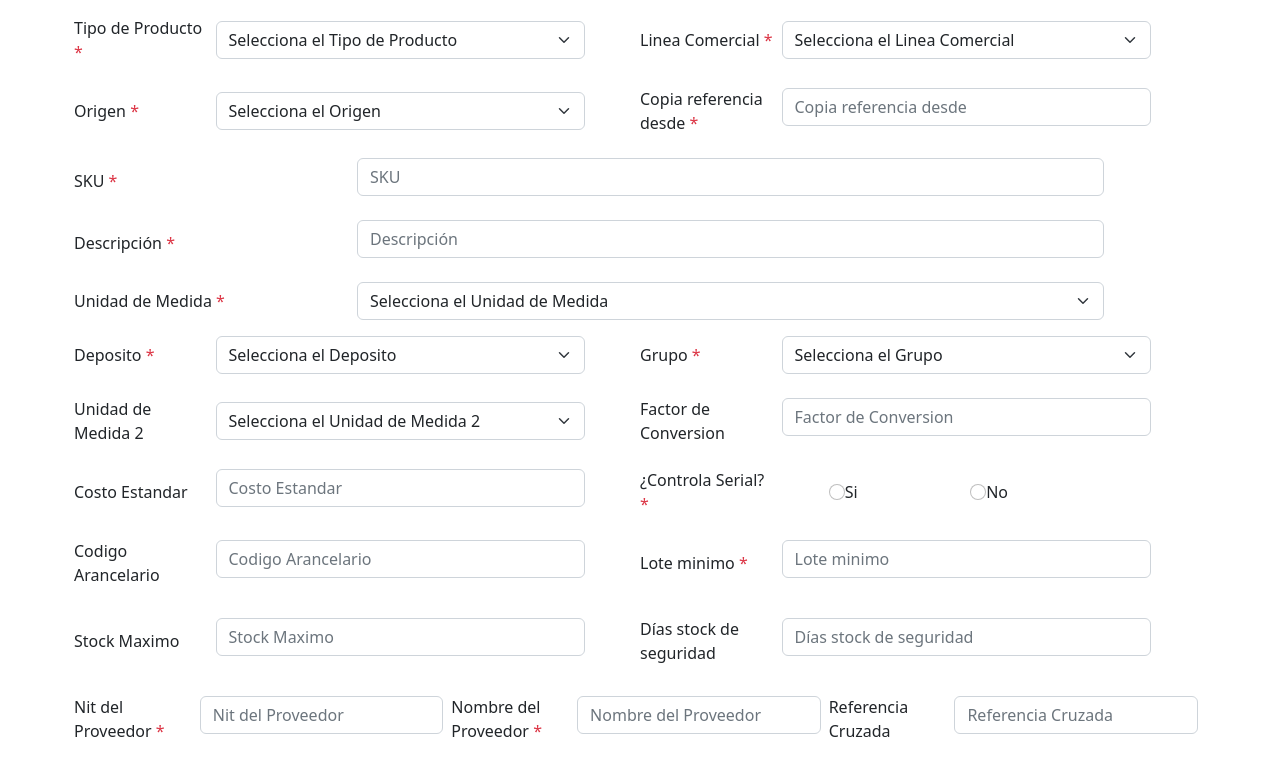
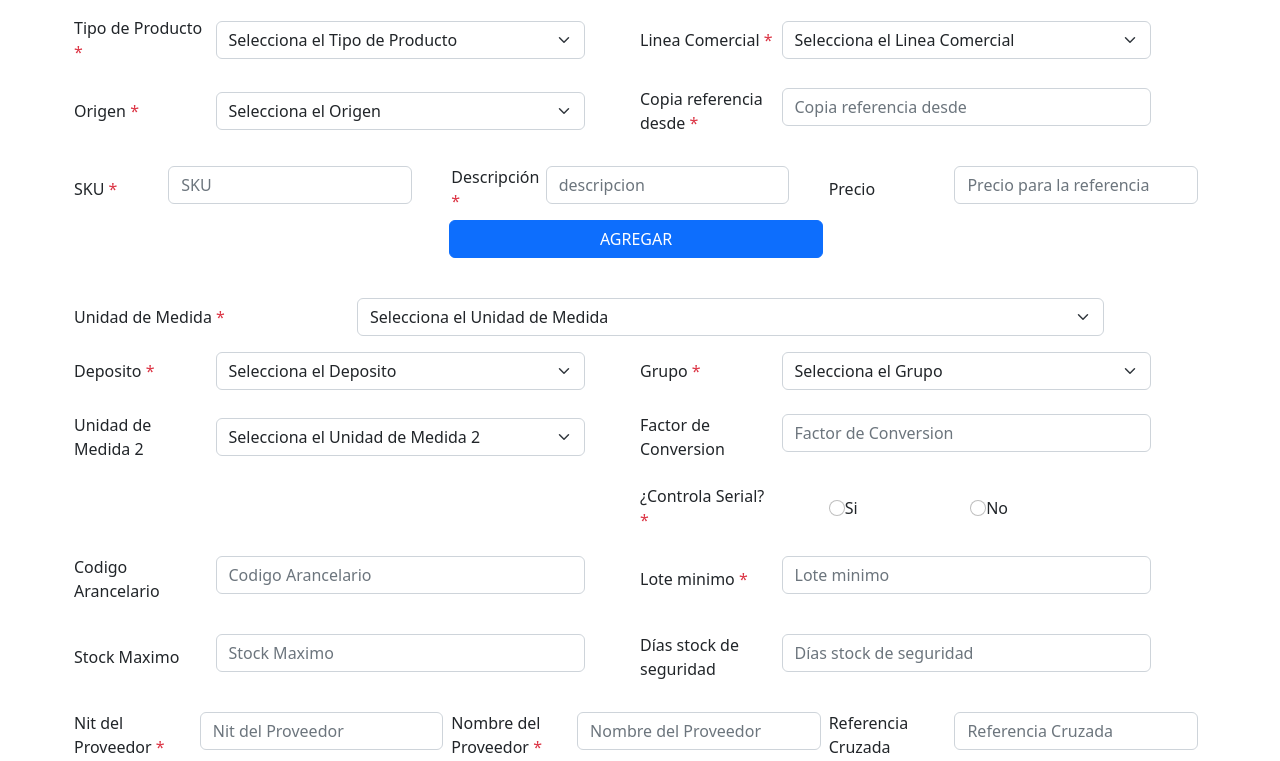
Before and after one commit to DesarrolloProgen/Creacion-Referencias, a React (Create React App) app: page / in a window 1280 px wide. Shown: the top 761 px of the page. Built offline with nearby package versions, Linux system fonts and the light colour scheme.

Commit message:
Some references

```diff
--- a/src/components/main.jsx
+++ b/src/components/main.jsx
@@ -7,6 +7,7 @@ import InputRadio from "./radio";
 import Select from "./select";
 import Swal from "sweetalert2";
 import axios from "axios";
+import Referencias from "./referencias";
 
 const Main = () => {
   const {
@@ -19,10 +20,13 @@ const Main = () => {
   } = useForm();
   const [showOrigen, setShowOrigen] = useState();
   const [proveedores, setProveedores] = useState([]);
+  const [referencias, setReferencias] = useState([]);
+
   const [venta, setVenta] = useState(false);
   console.log(venta)
   const onSubmit = (data) => {
     setValue("proveedores", proveedores);
+    setValue("referencias", referencias);
     var now = new Date();
     var fecha =
       now.getDate() + "-" + (now.getMonth() + 1) + "-" + now.getFullYear();
@@ -34,7 +38,9 @@ const Main = () => {
     console.log(data);
     if (!validarSelect(data)) return false;
     console.log(proveedores);
+    console.log(referencias);
     console.log(data.proveedores);
+    console.log(data.referencias);
     if (data.proveedores === undefined) {
       console.log("entro undifined");
       Swal.fire({
@@ -61,6 +67,32 @@ const Main = () => {
       return false;
     }
 
+    if (data.referencias === undefined) {
+      console.log("entro undifined");
+      Swal.fire({
+        icon: "warning",
+        title: "Oops...",
+        text: "Por favor espere mientras se agregan los referencias",
+      });
+      return false;
+    } else if (data.referencias.length === 0 && referencias.length > 0) {
+      console.log("entro leght 0 referencias.length > 0 ");
+      Swal.fire({
+        icon: "warning",
+        title: "Oops...",
+        text: "Por favor espere mientras se agregan los referencias",
+      });
+      return false;
+    } else if (data.referencias.length === 0 && referencias.length === 0) {
+      console.log("entro los 2 con 0");
+      Swal.fire({
+        icon: "error",
+        title: "Oops...",
+        text: "No ha agregado referencias para su referencia",
+      });
+      return false;
+    }
+
     const settings = {
       method: "POST",
       body: data,
@@ -70,7 +102,9 @@ const Main = () => {
     };
 
     const url =
-      "https://prod-10.brazilsouth.logic.azure.com:443/workflows/c282f81e25db40b09e01bdf10733cb65/triggers/manual/paths/invoke?api-version=2016-06-01&sp=%2Ftriggers%2Fmanual%2Frun&sv=1.0&sig=9Hi-Mm7X_KolJtM1ntjpdemP-CsUTYJOqPk7T6K_kDc";
+          // "https://prod-13.brazilsouth.logic.azure.com:443/workflows/3bc1a9e86ba64d38a4ce61dd247fe905/triggers/manual/paths/invoke?api-version=2016-06-01&sp=%2Ftriggers%2Fmanual%2Frun&sv=1.0&sig=ivHTwWSxu5aTQJahIgNh7Ijj4ATMTg_s23KTDkyhbiA";
+          "https://prod-10.brazilsouth.logic.azure.com:443/workflows/c282f81e25db40b09e01bdf10733cb65/triggers/manual/paths/invoke?api-version=2016-06-01&sp=%2Ftriggers%2Fmanual%2Frun&sv=1.0&sig=9Hi-Mm7X_KolJtM1ntjpdemP-CsUTYJOqPk7T6K_kDc";
+
 
     Swal.fire({
       title: "¿Esta seguro?",
@@ -106,6 +140,7 @@ const Main = () => {
         document.getElementById("unidad_medida_1").selectedIndex = 0;
         document.getElementById("unidad_medida_2").selectedIndex = 0;
         setProveedores([]);
+        setReferencias([]);
         setValue("proveedores", [])
       }
     });
@@ -283,7 +318,14 @@ const Main = () => {
             </div>
           </div>
           <div className="row g-2 align-items-center">
-            <label htmlFor="recurso" className="col-sm-3 col-form-label">
+
+          <Referencias
+              referencias={referencias}
+              setReferencias={setReferencias}
+              setValue={setValue}
+            />
+
+            {/* <label htmlFor="recurso" className="col-sm-3 col-form-label">
               SKU
               <span className="text-danger"> *</span>
             </label>
@@ -294,9 +336,9 @@ const Main = () => {
                   {...register("skuRefProveedor", { required: true, maxLength: 19})}
                   onChange={onChange}
                 />
-            </div>
+            </div> */}
           </div>
-          {errors?.skuRefProveedor?.type === "required" && (
+          {/* {errors?.skuRefProveedor?.type === "required" && (
             <div class="alert alert-danger" role="alert">
               SKU o Referencia del Proveedor Requerida
             </div>
@@ -305,13 +347,13 @@ const Main = () => {
             <div class="alert alert-danger" role="alert">
               SKU cuenta con Maximo 19 caracteres
             </div>
-          )}
-          <Input register={register} campo={"descripcion"} required={true} />
+          )} */}
+          {/* <Input register={register} campo={"descripcion"} required={true} />
           {errors?.descripcion?.type === "required" && (
             <div class="alert alert-danger" role="alert">
               Descripcion requerida
             </div>
-          )}
+          )} */}
           <Select json={json} register={register} campo={"unidad_medida_1"} />
           {errors?.unidad_medida_1?.type === "required" && (
             <div class="alert alert-danger" role="alert">
@@ -358,11 +400,11 @@ const Main = () => {
           </div>
           <div className="row g-2 align-items-center">
             <div className="col-sm-6">
-              <Input
+              {/* <Input
                 register={register}
                 campo={"costoEstandar"}
                 required={false}
-              />
+              /> */}
             </div>
             <div className="col-sm-6">
               <InputRadio
--- a/src/components/proveedores.jsx
+++ b/src/components/proveedores.jsx
@@ -41,7 +41,7 @@ const Proveedores = ({ proveedores, setProveedores }) => {
 
   const deleteProveedor = (e, index) => {
     e.preventDefault();
-    setProveedores(proveedores.filter((item, i) => i !== index));
+    setProveedores(proveedores.filter((_, i) => i !== index));
   };
 
   return (
--- /dev/null
+++ b/src/components/referencias.jsx
@@ -0,0 +1,154 @@
+import { useRef, useState } from "react";
+import Table from "react-bootstrap/Table";
+import Swal from "sweetalert2";
+
+const Referencias = ({ referencias, setReferencias }) => {
+
+
+  const sku = useRef(null);
+  const descripcion = useRef(null);
+  const precio = useRef(null);
+
+  const [referencia, setReferencia] = useState({
+    descripcion: "",
+  });
+
+  const handleChange = (e) => {
+    setReferencia({
+      ...referencia,
+      [e.target.name]: e.target.value,
+    });
+    console.log(referencia);
+  };
+
+  const handleReferencias = (e) => {
+    e.preventDefault();
+    console.log(referencia);
+    if (
+      referencia.sku == null ||
+      referencia.descripcion == null ||
+      referencia.precio == null ||
+      referencia.sku === "" ||
+      referencia.descripcion === "" ||
+      referencia.precio === ""
+    ) {
+      Swal.fire({
+        icon: "error",
+        title: "Oops...",
+        text: "Diligencie los campos obligatorios para agregar la referencia",
+      });
+      return false;
+    }
+    setReferencias([...referencias, referencia]);
+    sku.current.value = "";
+    descripcion.current.value = "";
+    precio.current.value = "";
+    console.log(e);
+  };
+
+  const deleteReferencia = (e, index) => {
+    e.preventDefault();
+    setReferencias(referencias.filter((_, i) => i !== index));
+  };
+
+  return (
+    <div>
+      <div className="row g-2 align-items-center">
+        <div className="col-sm-4">
+          <div className="row g-2 align-items-center">
+            <label htmlFor="recurso" className="col-sm-3 col-form-label">
+              SKU
+              <span className="text-danger"> *</span>
+            </label>
+            <div className="col-sm-8">
+              <input
+                placeholder="SKU"
+                className="form-control mb-2"
+                name="sku"
+                ref={sku}
+                onChange={handleChange}
+                maxLength={19}
+              />
+            </div>
+          </div>
+        </div>
+        <div className="col-sm-4">
+          <div className="row g-2 align-items-center">
+            <label htmlFor="recurso" className="col-sm-3 col-form-label">
+              Descripción
+              <span className="text-danger"> *</span>
+            </label>
+            <div className="col-sm-8">
+              <input
+                placeholder="descripcion"
+                className="form-control mb-2"
+                name="descripcion"
+                ref={descripcion}
+                onChange={handleChange}
+              />
+            </div>
+          </div>
+        </div>
+        <div className="col-sm-4">
+          <div className="row g-2 align-items-center">
+            <label htmlFor="recurso" className="col-sm-4 col-form-label">
+              Precio
+            </label>
+            <div className="col-sm-8">
+              <input
+                placeholder="Precio para la referencia"
+                className="form-control mb-2"
+                name="precio"
+                ref={precio}
+                onChange={handleChange}
+              />
+            </div>
+          </div>
+        </div>
+      </div>
+      <div className="d-grid gap-2 col-4 mx-auto">
+        <button
+          className="btn btn-primary"
+          onClick={(e) => handleReferencias(e)}
+        >
+          AGREGAR
+        </button>
+        <p></p>
+      </div>
+      <div className="d-grid gap-2 col-12 mx-auto">
+        {referencias.length > 0 && (
+          <Table hover responsive="sm" bordered striped size="md-1">
+            <thead>
+              <tr>
+                <th className="text-center">Item</th>
+                <th className="text-center">Referencia</th>
+                <th className="text-center">Descripción</th>
+                <th className="text-center">Precio</th>
+              </tr>
+            </thead>
+            <tbody>
+              {referencias.map((referencia, index) => (
+                <tr>
+                  <td className="text-center">{index + 1}</td>
+                  <td className="text-center">{referencia.sku}</td>
+                  <td className="text-center">{referencia.descripcion}</td>
+                  <td className="text-center">{referencia.precio}</td>
+                  <td className="text-center">
+                    <button
+                      className="btn btn-danger"
+                      onClick={(event) => deleteReferencia(event, index)}
+                    >
+                      Eliminar
+                    </button>
+                  </td>
+                </tr>
+              ))}
+            </tbody>
+          </Table>
+        )}
+      </div>
+    </div>
+  );
+};
+
+export default Referencias;
```
